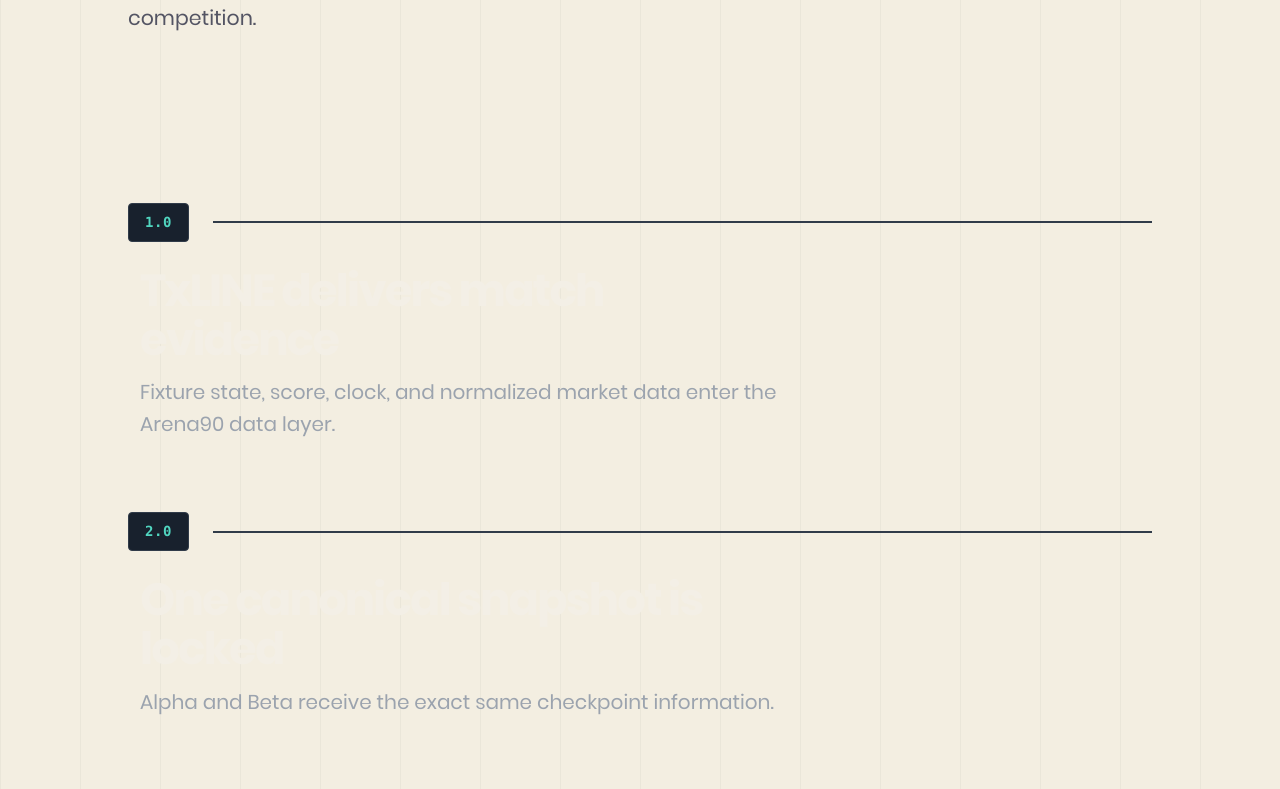
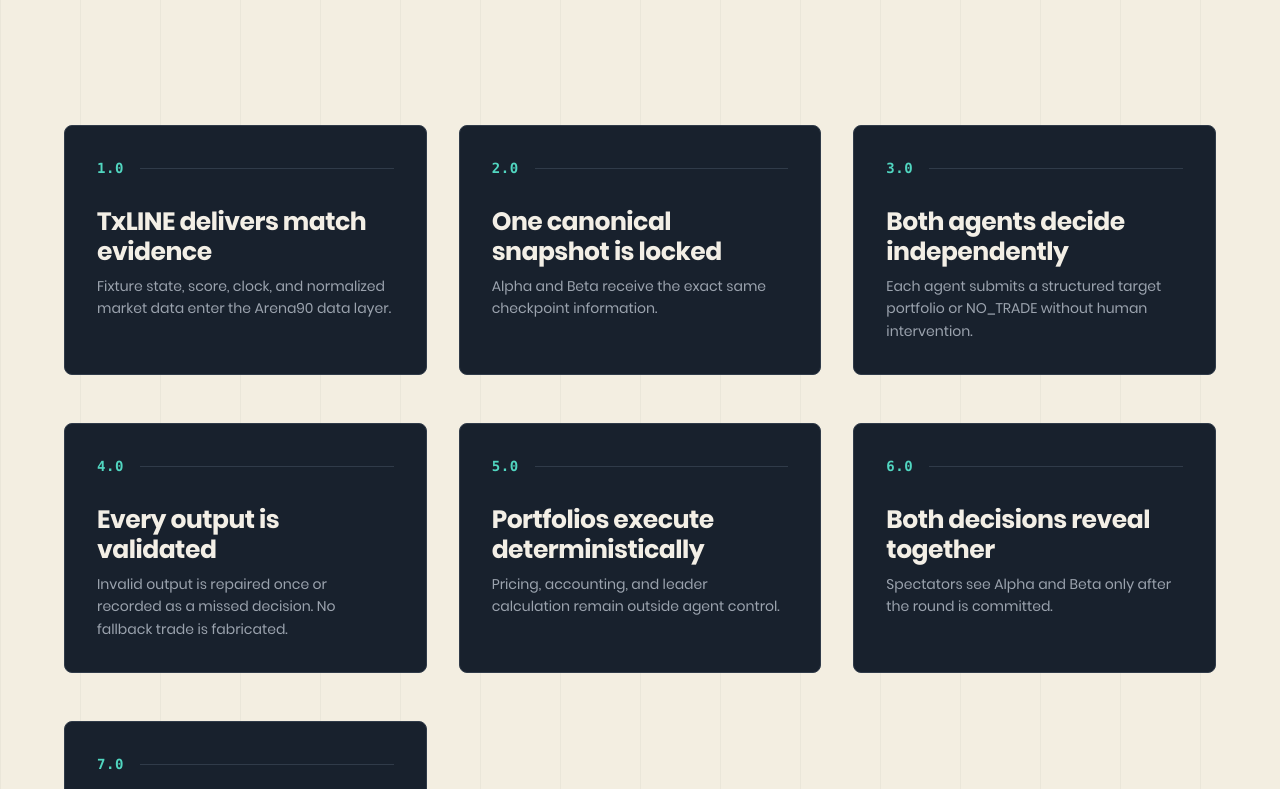
Before and after one commit to deranalabs/arena-90, a Next.js app in the folder frontend/web/: page /how-it-works in a window 1280 px wide. Shown: the part 531-1320 px from the top of the page. Built offline with nearby package versions, Linux system fonts and the light colour scheme.

Commit message:
fix: switch how-it-works to bento grid for shorter vertical footprint

```diff
--- a/frontend/web/src/app/how-it-works/workflow.css
+++ b/frontend/web/src/app/how-it-works/workflow.css
@@ -1,29 +1,35 @@
-/* Hallmark · genre: modern-minimal · macrostructure: Narrative Workflow · theme: Arena90 Native */
+/* Hallmark · genre: modern-minimal · macrostructure: Bento Grid · theme: Arena90 Native */
 
 .workflow-page {
   padding-block: var(--space-2xl) var(--space-3xl);
-  max-width: 64rem;
+  max-width: 72rem;
+  margin-inline: auto;
 }
 
 .workflow-timeline {
-  margin: var(--space-3xl) 0;
+  margin: var(--space-2xl) 0;
   padding: 0;
   list-style: none;
-  display: flex;
-  flex-direction: column;
-  gap: var(--space-2xl);
+  display: grid;
+  grid-template-columns: repeat(auto-fit, minmax(18rem, 1fr));
+  gap: var(--space-xl) var(--space-lg);
 }
 
 .workflow-stage {
   display: flex;
   flex-direction: column;
-  gap: var(--space-md);
+  gap: var(--space-sm);
+  padding: var(--space-lg);
+  background: var(--arena-raised);
+  border: 1px solid var(--arena-line);
+  border-radius: 8px;
 }
 
 .workflow-stage__head {
   display: flex;
   align-items: center;
-  gap: var(--space-md);
+  gap: var(--space-sm);
+  margin-block-end: var(--space-xs);
 }
 
 .workflow-stage__num {
@@ -32,38 +38,34 @@
   font-weight: 700;
   color: var(--arena-data);
   letter-spacing: 0.04em;
-  background: var(--arena-raised);
-  padding: var(--space-2xs) var(--space-sm);
-  border: 1px solid var(--arena-line);
-  border-radius: 4px;
 }
 
 .workflow-stage__rule {
   flex: 1;
-  height: 2px;
+  height: 1px;
   background: var(--arena-line);
 }
 
 .workflow-stage__body {
-  padding-inline-start: var(--space-xs);
-  max-width: 42rem;
+  display: flex;
+  flex-direction: column;
+  gap: var(--space-2xs);
 }
 
 .workflow-stage__title {
-  margin: 0 0 var(--space-xs);
+  margin: 0;
   font-family: var(--font-display);
-  font-size: clamp(1.8rem, 4vw, 2.8rem);
+  font-size: var(--text-lg);
   font-weight: 700;
-  letter-spacing: -0.04em;
-  line-height: 1.1;
+  letter-spacing: -0.02em;
+  line-height: 1.2;
   color: var(--arena-text);
   overflow-wrap: anywhere;
-  min-width: 0;
 }
 
 .workflow-stage__desc {
   margin: 0;
-  font-size: var(--text-md);
+  font-size: var(--text-sm);
   color: var(--arena-muted);
   line-height: 1.6;
 }
```
Also changed, not shown: 1 other file (tests, documents, lock files or other folders).
